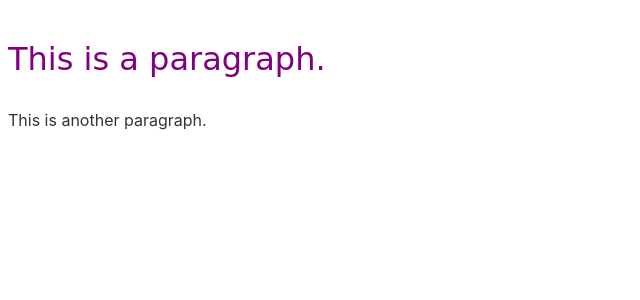
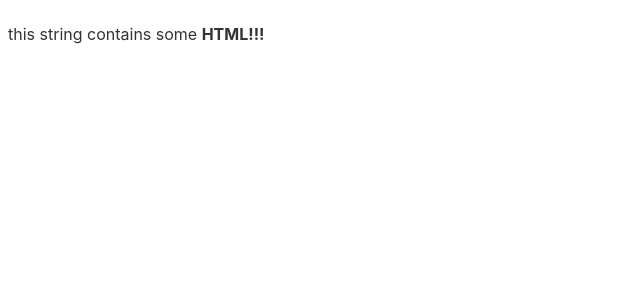
Before and after one commit to alialdanp/Svelte.dev-Tutorial-Code, a Svelte app: page / in a window 1280 px wide. Shown: the top 300 px of the page, without its empty margins (0-640 px from the left). Built offline with nearby package versions, Linux system fonts and the light colour scheme.

Commit message:
01-06. HTML tags

```diff
--- a/src/App.svelte
+++ b/src/App.svelte
@@ -1,14 +1,5 @@
 <script>
-  import Nested from './Nested.svelte';
+  let string = `this string contains some <strong>HTML!!!</strong>`;
 </script>
 
-<p>This is a paragraph.</p>
-<Nested />
-
-<style>
-  p {
-    color: purple;
-    font-family: 'Comic Sans MS', cursive;
-    font-size: 2em;
-  }
-</style>
+<p>{@html string}</p>
--- a/src/Nested.svelte
+++ /dev/null
@@ -1 +0,0 @@
-<p>This is another paragraph.</p>
```
Also changed, not shown: .eslintrc.json.
